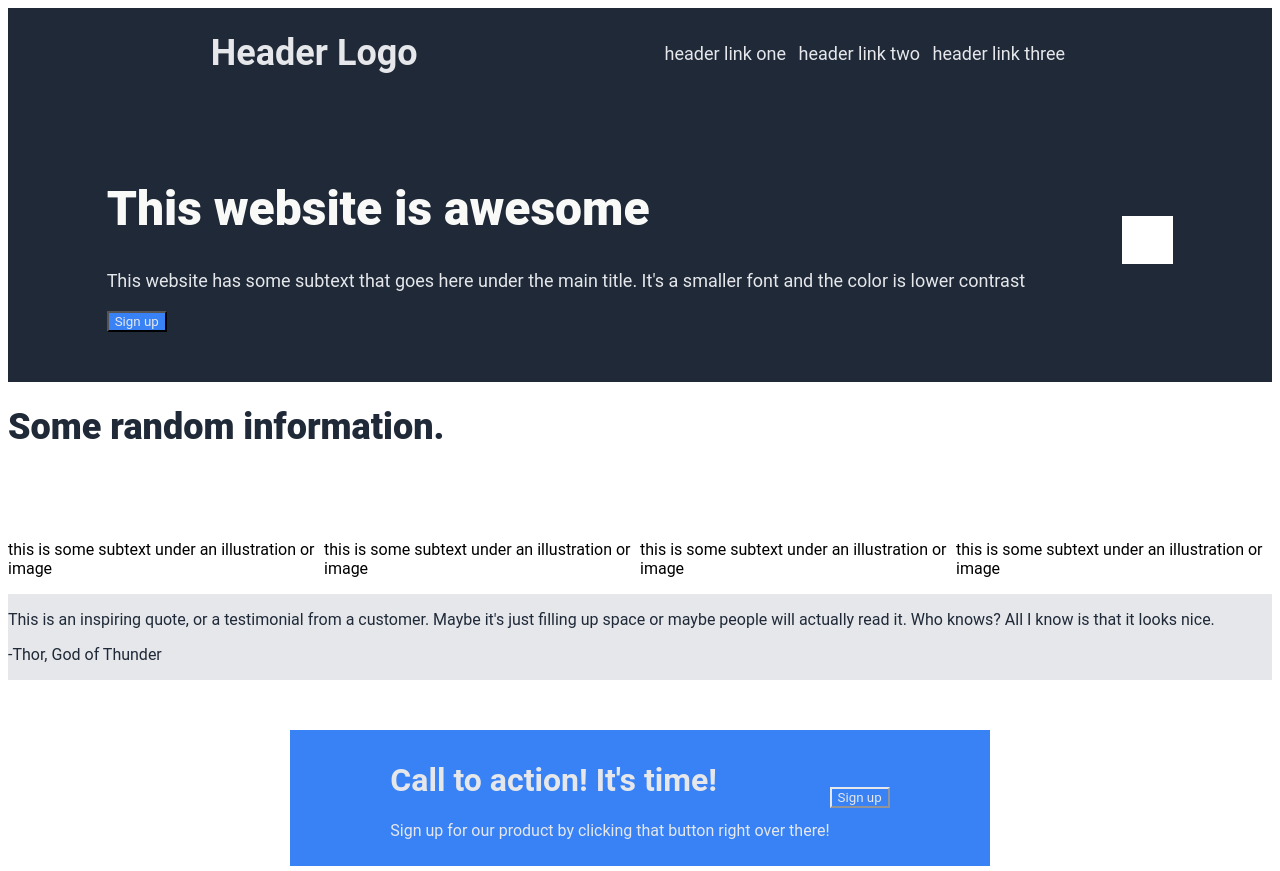
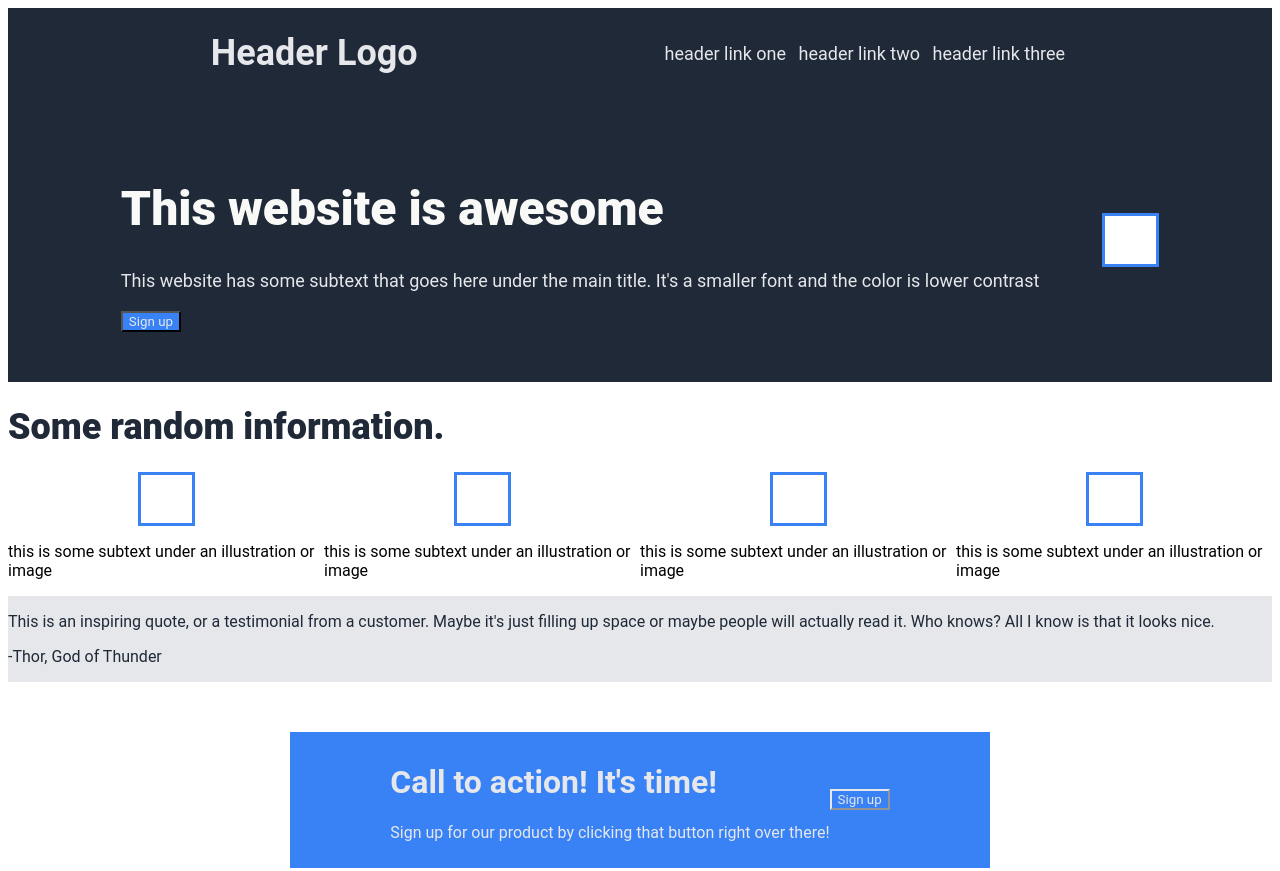
Before and after one commit to sjursaa/odin-landing-page, a plain HTML site: page index.html in a window 1280 px wide. Shown: the top 871 px of the page. Drawn offline with Linux system fonts and the light colour scheme.

Commit message:
add flexbox for image-container-elements, and borders around images

```diff
--- a/style.css
+++ b/style.css
@@ -36,13 +36,14 @@ header li {
 .hero-section {
   display: flex;
   flex-direction: row;
-  justify-content: space-around;
+  justify-content: space-evenly;
   padding: 50px;
   align-items: center;
 }
 
 .image-section {
   background-color: white;
+  justify-content: space-evenly;
   /* image frames should be same color as buttons */
 }
 
@@ -51,12 +52,19 @@ header li {
 }
 
 img {
-  border-color: black;
+  border-color: #3882f6;
+  border-style: solid;
 }
 
 .image-section .container {
   display: flex;
   flex-direction: row;
+}
+
+.image-section .container .element {
+  display: flex;
+  flex-direction: column;
+  align-items: center;
 }
 
 .image-section h1 {
```
